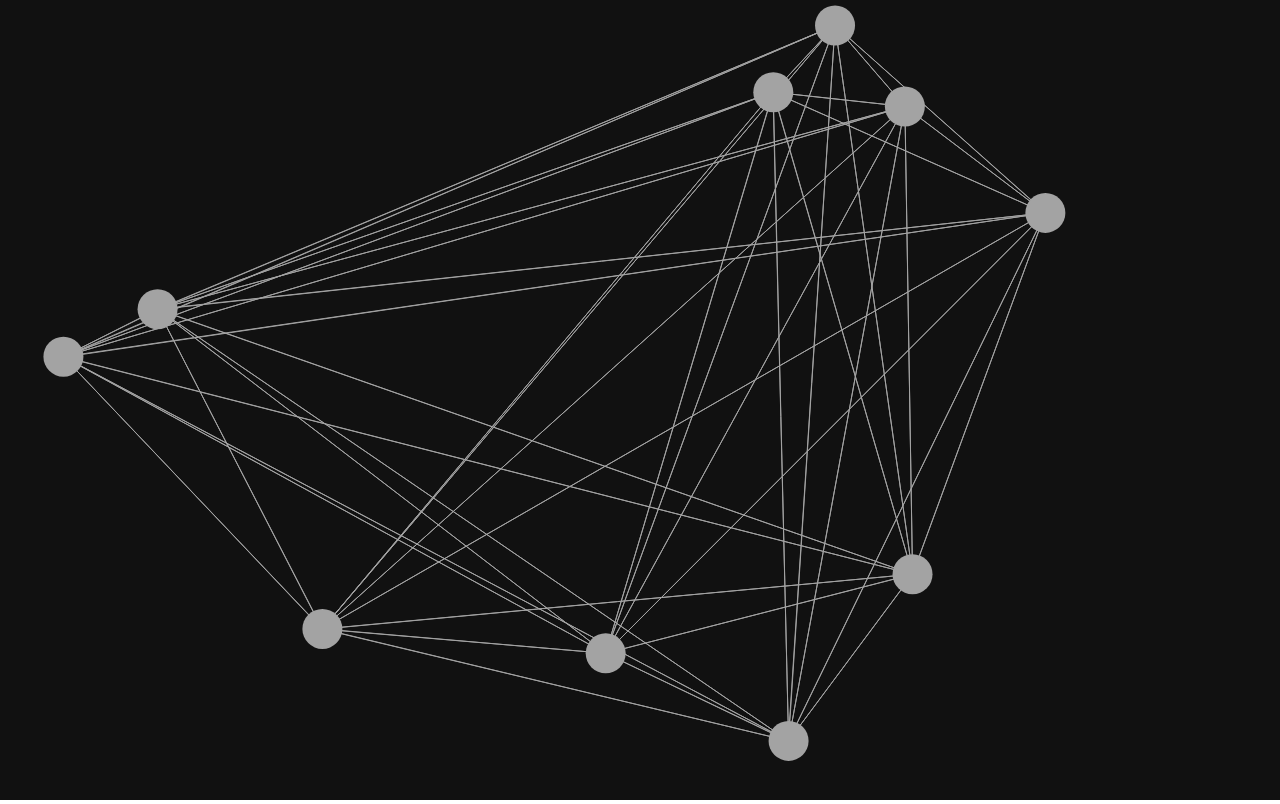
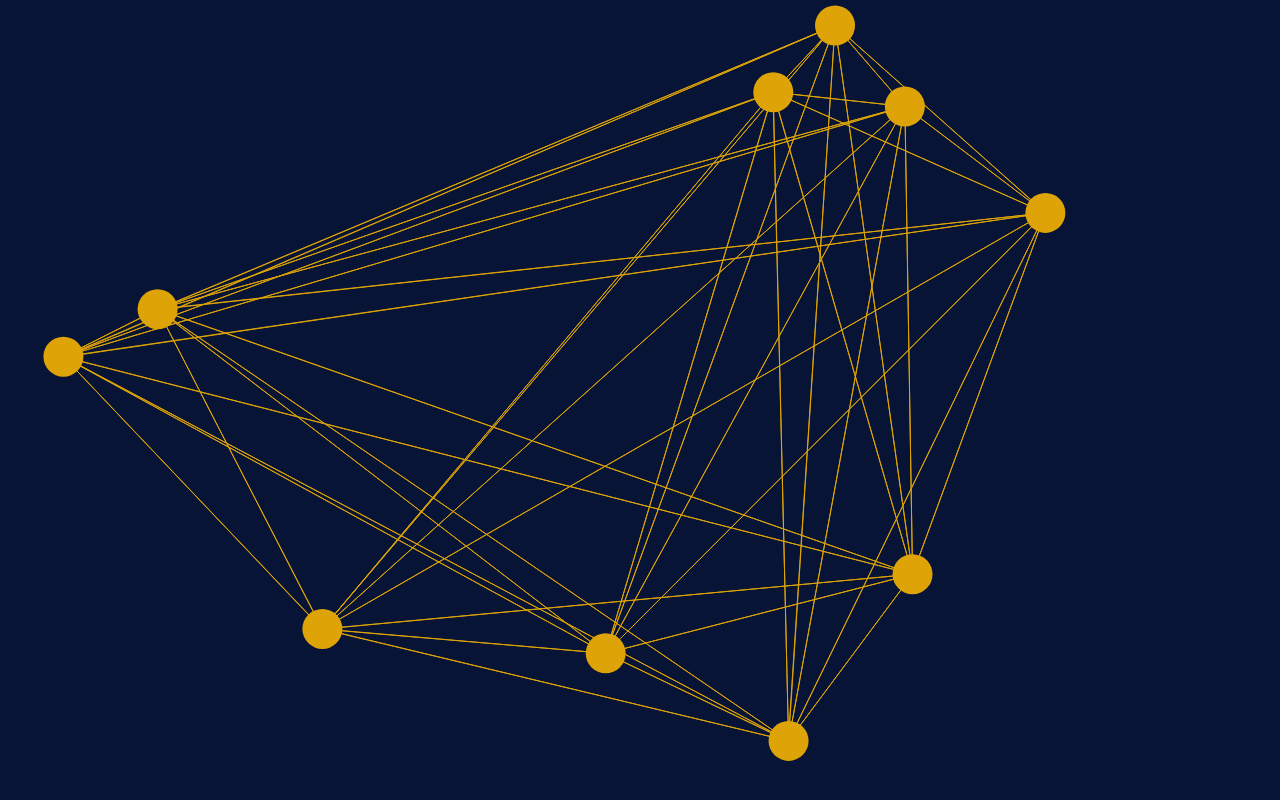
Before and after one commit to rishi2156/Canvas, a plain HTML site: page index.html in a window 1280 px wide. Drawn offline with Linux system fonts and the light colour scheme.

Commit message:
color scheme change

```diff
--- a/Js/script.js
+++ b/Js/script.js
@@ -31,7 +31,7 @@ function Circle( x , y , dx , dy , rad) {
     this.draw = function () {
         c.beginPath();
         c.arc(this.x,this.y,this.rad,0,Math.PI*2,false);
-        c.fillStyle = '#a3a3a3';
+        c.fillStyle = '#DEA407';
         c.fill();
         for(var i=0;i<circleArray.length;i++)
         {
@@ -49,7 +49,7 @@ var lineMaker = function(x1,y1,x2,y2){
                 c.beginPath();
                 c.moveTo(x1,y1);
                 c.lineTo(x2,y2);
-                c.strokeStyle = "#a3a3a3";
+                c.strokeStyle = "#DEA407";
                 c.stroke();
             }
 }
--- a/style.css
+++ b/style.css
@@ -4,5 +4,5 @@
     padding: 0;
 }
 canvas{
-    background-color: #111;
+    background-color: #071436;
 }
```
